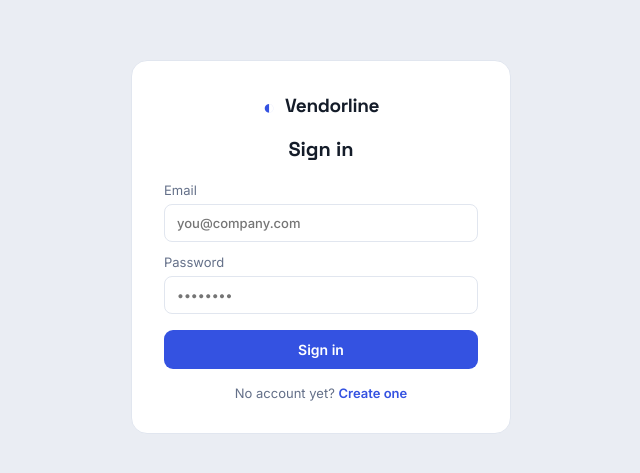
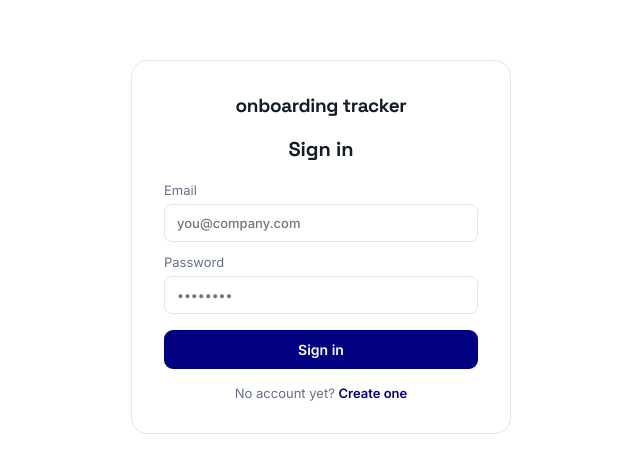
Before and after one commit to sine-adahern/vendor-registration-tracker, a React (Vite) app: page / in a window 1280 px wide. Shown: the part 153-626 px from the top of the page, without its empty margins (319-959 px from the left). Built offline with nearby package versions, Linux system fonts and the light colour scheme.

Commit message:
cleaned up design

```diff
--- a/src/App.jsx
+++ b/src/App.jsx
@@ -21,13 +21,11 @@ const PAGES = {
   standard: {
     label: "Vendors",
     title: "Vendors",
-    subtitle: "Track each vendor from registration through to VMS sign-off.",
     formNote: "Registering creates the 7 standard onboarding tasks for this vendor.",
   },
   sei: {
     label: "SEI registration",
     title: "SEI registration",
-    subtitle: "Track each SEI vendor through its registration checklist.",
     formNote: "Registering creates the 5 SEI onboarding tasks for this vendor.",
   },
 };
@@ -116,8 +114,7 @@ function ConfigNeeded() {
       <div className="vt-auth">
         <div className="vt-auth-card">
           <div className="vt-brand vt-brand-center">
-            <span className="vt-mark" aria-hidden>◐</span>
-            <span className="vt-wordmark">Vendorline</span>
+            <span className="vt-wordmark">onboarding tracker</span>
           </div>
           <h1 className="vt-auth-title">Almost there</h1>
           <p className="vt-config-text">
@@ -160,8 +157,7 @@ function Login() {
       <div className="vt-auth">
         <div className="vt-auth-card">
           <div className="vt-brand vt-brand-center">
-            <span className="vt-mark" aria-hidden>◐</span>
-            <span className="vt-wordmark">Vendorline</span>
+            <span className="vt-wordmark">onboarding tracker</span>
           </div>
           <h1 className="vt-auth-title">{mode === "signin" ? "Sign in" : "Create account"}</h1>
 
@@ -354,9 +350,7 @@ function Dashboard({ session }) {
     <Root>
       <header className="vt-topbar">
         <div className="vt-brand">
-          <span className="vt-mark" aria-hidden>◐</span>
-          <span className="vt-wordmark">Vendorline</span>
-          <span className="vt-brand-sub">onboarding tracker</span>
+          <span className="vt-wordmark">onboarding tracker</span>
         </div>
         <div className="vt-me">
           <span className="vt-me-email">{me}</span>
@@ -374,7 +368,7 @@ function Dashboard({ session }) {
             <PageNav page={page} onSwitch={switchPage} />
             <ListView
               vendors={pageVendors} stats={stats} me={me}
-              title={PAGES[page].title} subtitle={PAGES[page].subtitle} formNote={PAGES[page].formNote}
+              title={PAGES[page].title} formNote={PAGES[page].formNote}
               onOpen={setSelectedId}
               showForm={showForm} setShowForm={setShowForm}
               draftName={draftName} setDraftName={setDraftName}
@@ -422,13 +416,12 @@ function PageNav({ page, onSwitch }) {
 /* ================================================================== */
 /*  LIST VIEW                                                          */
 /* ================================================================== */
-function ListView({ vendors, stats, me, title, subtitle, formNote, onOpen, showForm, setShowForm, draftName, setDraftName, onRegister }) {
+function ListView({ vendors, stats, me, title, formNote, onOpen, showForm, setShowForm, draftName, setDraftName, onRegister }) {
   return (
     <>
       <div className="vt-head-row">
         <div>
           <h1 className="vt-h1">{title}</h1>
-          <p className="vt-sub">{subtitle}</p>
         </div>
         <button className="vt-btn vt-btn-primary" onClick={() => setShowForm((s) => !s)}>
           {showForm ? "Cancel" : "+ Register vendor"}
@@ -622,8 +615,8 @@ const css = `
 @import url('https://fonts.googleapis.com/css2?family=Inter:wght@400;500;600&family=Space+Grotesk:wght@500;600;700&display=swap');
 
 .vt-root{
-  --bg:#EAEDF3; --surface:#FFFFFF; --ink:#141C29; --muted:#647089;
-  --line:#E1E6EF; --accent:#3452E1; --accent-soft:#EBEEFC;
+  --bg:#FFFFFF; --surface:#FFFFFF; --ink:#141C29; --muted:#647089;
+  --line:#E1E6EF; --accent:#000080; --accent-soft:#E6E6F2;
   --todo:#98A2B6; --active:#E39A26; --done:#2E9E6B;
   --active-soft:#FBF1DE; --done-soft:#E4F4EC; --todo-soft:#EEF1F6;
   font-family:'Inter',system-ui,sans-serif; color:var(--ink);
@@ -634,9 +627,7 @@ const css = `
 .vt-topbar{display:flex; align-items:center; justify-content:space-between; padding:16px 28px; background:var(--surface); border-bottom:1px solid var(--line);}
 .vt-brand{display:flex; align-items:baseline; gap:10px;}
 .vt-brand-center{justify-content:center; margin-bottom:18px;}
-.vt-mark{color:var(--accent); font-size:20px; transform:translateY(2px);}
 .vt-wordmark{font-family:'Space Grotesk',sans-serif; font-weight:700; font-size:19px; letter-spacing:-.02em;}
-.vt-brand-sub{color:var(--muted); font-size:13px;}
 .vt-me{display:flex; align-items:center; gap:12px; font-size:13px; color:var(--muted);}
 .vt-me-email{font-weight:600; color:var(--ink);}
 .vt-signout{font:inherit; font-size:13px; font-weight:600; color:var(--muted); background:none; border:1px solid var(--line); border-radius:7px; padding:6px 12px; cursor:pointer;}
@@ -661,7 +652,7 @@ const css = `
 .vt-btn:active{transform:translateY(1px);}
 .vt-btn:disabled{opacity:.6; cursor:default;}
 .vt-btn-primary{background:var(--accent); color:#fff;}
-.vt-btn-primary:hover{background:#2942c4;}
+.vt-btn-primary:hover{background:#0000A6;}
 .vt-btn-block{width:100%; margin-top:16px;}
 .vt-btn-danger{background:var(--surface); color:#c0392b; border:1px solid #e6c3bf;}
 .vt-btn-danger:hover{background:#fbeceb; border-color:#c0392b;}
@@ -745,7 +736,7 @@ const css = `
 .vt-file-link:hover{text-decoration:underline;}
 .vt-file-x{border:none; background:none; color:var(--muted); cursor:pointer; font-size:15px; line-height:1; padding:0 2px;}
 .vt-file-x:hover{color:#c0392b;}
-.vt-file-add{display:inline-flex; align-items:center; font-size:12.5px; font-weight:600; color:var(--accent); border:1px dashed #b9c3f0; border-radius:8px; padding:5px 10px; cursor:pointer;}
+.vt-file-add{display:inline-flex; align-items:center; font-size:12.5px; font-weight:600; color:var(--accent); border:1px dashed #c3c3e0; border-radius:8px; padding:5px 10px; cursor:pointer;}
 .vt-file-add:hover{background:var(--accent-soft);}
 .vt-file-add input{display:none;}
 
```
